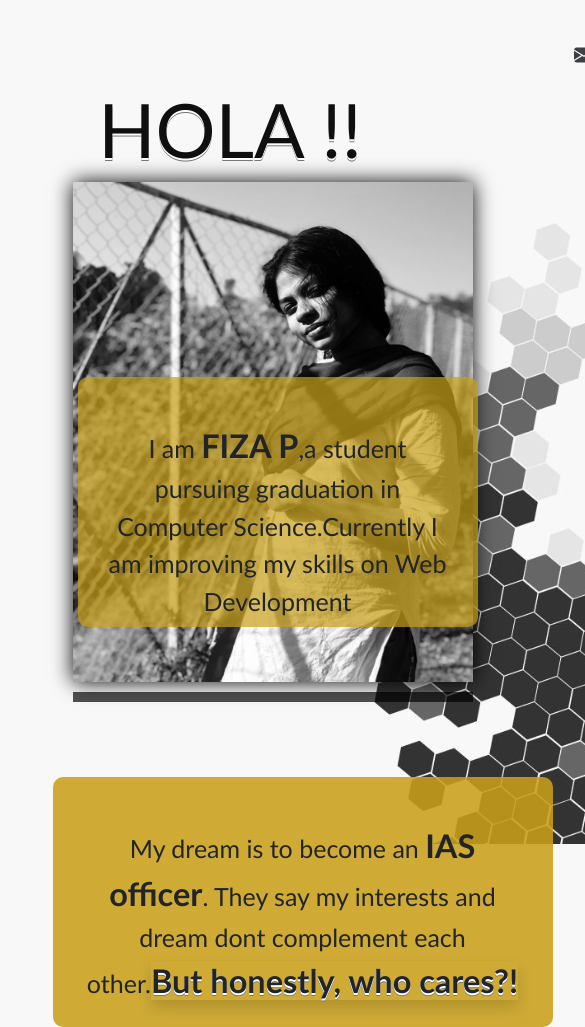
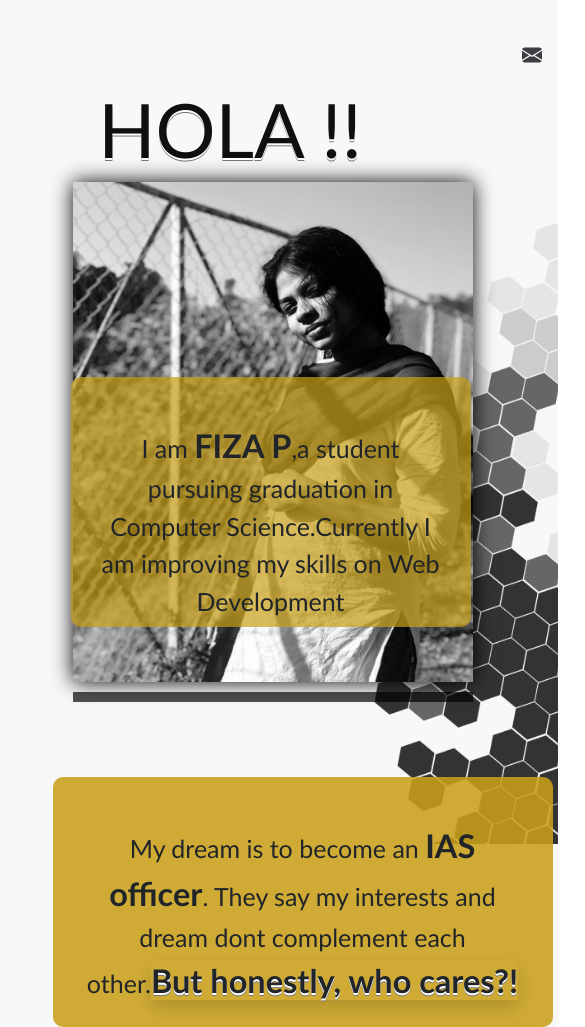
Before and after one commit to fiza2671/Foundation_course, a plain HTML site: page index.html in a window 390 px wide. Shown: the top 1027 px of the page, 585 px wide, since content can reach past the window. Drawn offline with nearby package versions, Linux system fonts and the light colour scheme.

Commit message:
Update style.css

```diff
--- a/style.css
+++ b/style.css
@@ -128,12 +128,12 @@ a{
     }
     .navb{
         position: relative;
-        left:70%;
+        left:55%;
 
     }
     .intro{
        position:relative;
-        left:45%;
+        left:43%;
         transform: translate(-25%,-130%);
         height: 250px;
     }
```
